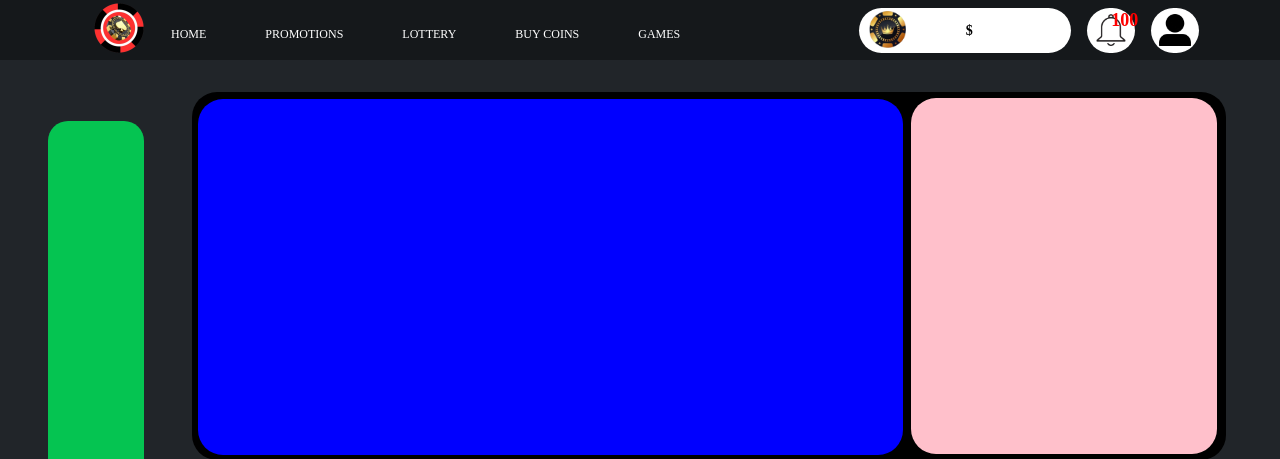
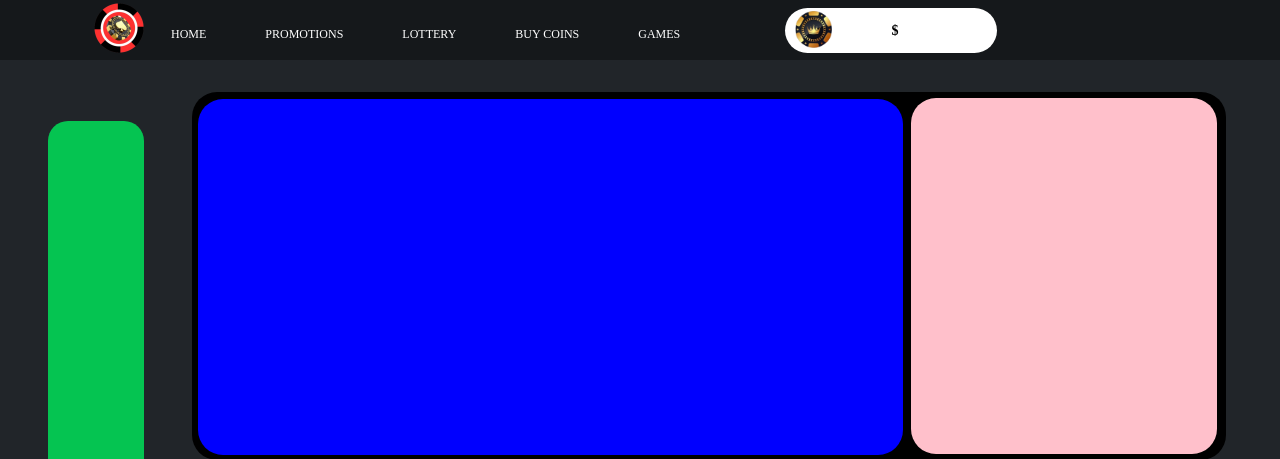
Before and after one commit to notmhyk/Fortune-Casino-Finals, a Flask app: page /dashboard in a window 1280 px wide. Shown: the top 459 px of the page. Run offline with Flask 3, Linux system fonts and the light colour scheme; a user stored in the database is signed in.

Commit message:
change the user container

```diff
--- a/static/style.css
+++ b/static/style.css
@@ -333,7 +333,7 @@ nav ul li a {
     padding: 0.5rem;
     display: inline-flex;
     bottom: -1.2rem;
-    right: 5%;
+    right: 0%;
 }
 
 .coins-container {
@@ -349,7 +349,7 @@ nav ul li a {
     cursor: pointer;
 }
 
-.notification-container {
+/* .notification-container {
     position: relative;
     display: inline-block;
     background-color: #fff;
@@ -358,33 +358,35 @@ nav ul li a {
     width: 3rem;
     height: 2.8rem;
     cursor: pointer;
-}
+} */
 
 .profile-container {
     position: relative;
     display: inline-block;
-    background-color: #fff;
-    padding: 0.5rem 0 0 0.5rem;
-    border-radius: 30px;
-    width: 3rem;
+    /* background-color: #fff; */
+    padding: 0.8rem 1rem;
+    /* border-radius: 30px; */
+    width: 15rem;
     height: 2.8rem;
     cursor: pointer;
+    /* border: solid; */
 }
 
 .coins-container,
-.notification-container,
 .profile-container {
     margin-right: 1rem;
 }
 
-.notification-container img {
+/* .notification-container img {
     margin: -2px 0 0 0;
     width: 80%;
-}
-
-.profile-container img {
-    margin: -2px 0 0 0;
-    width: 80%;
+} */
+
+.profile-container h1 {
+    /* margin: -2px 0 0 0;
+    width: 80%; */
+    color: #fff;
+    text-align: center;
 }
 
 .coins-container img {
@@ -397,13 +399,13 @@ nav ul li a {
     margin: -2rem 3rem;
 }
 
-.notification-container h3 {
+/* .notification-container h3 {
     color: red;
     font-weight: bold;
     font-size: large;
     text-align: center;
     margin: -2.5rem 0 0 1rem;
-}
+} */
 /* .menu-img {
     margin-right: 2rem;
 } */
--- a/templates/base-dashboard.html
+++ b/templates/base-dashboard.html
@@ -37,12 +37,12 @@
                             <img src="static/images/chip.png" alt="Chip">
                             <h3>$ <span id="balance"></span></h3>
                         </div>
-                        <div class="notification-container">
+                        <!-- <div class="notification-container">
                             <img src="static/images/bell.png" alt="Bell">
                             <h3> 100</h3>
-                        </div>
+                        </div> -->
                         <div class="profile-container" onclick="window.location.href='/logout'">
-                            <img src="static/images/profile.png" alt="Profile">
+                            <!-- <img src="static/images/profile.png" alt="Profile"> -->
                             <h1><span>{{ user['first_name'] }}</span></h1>
                         </div>
 
```
